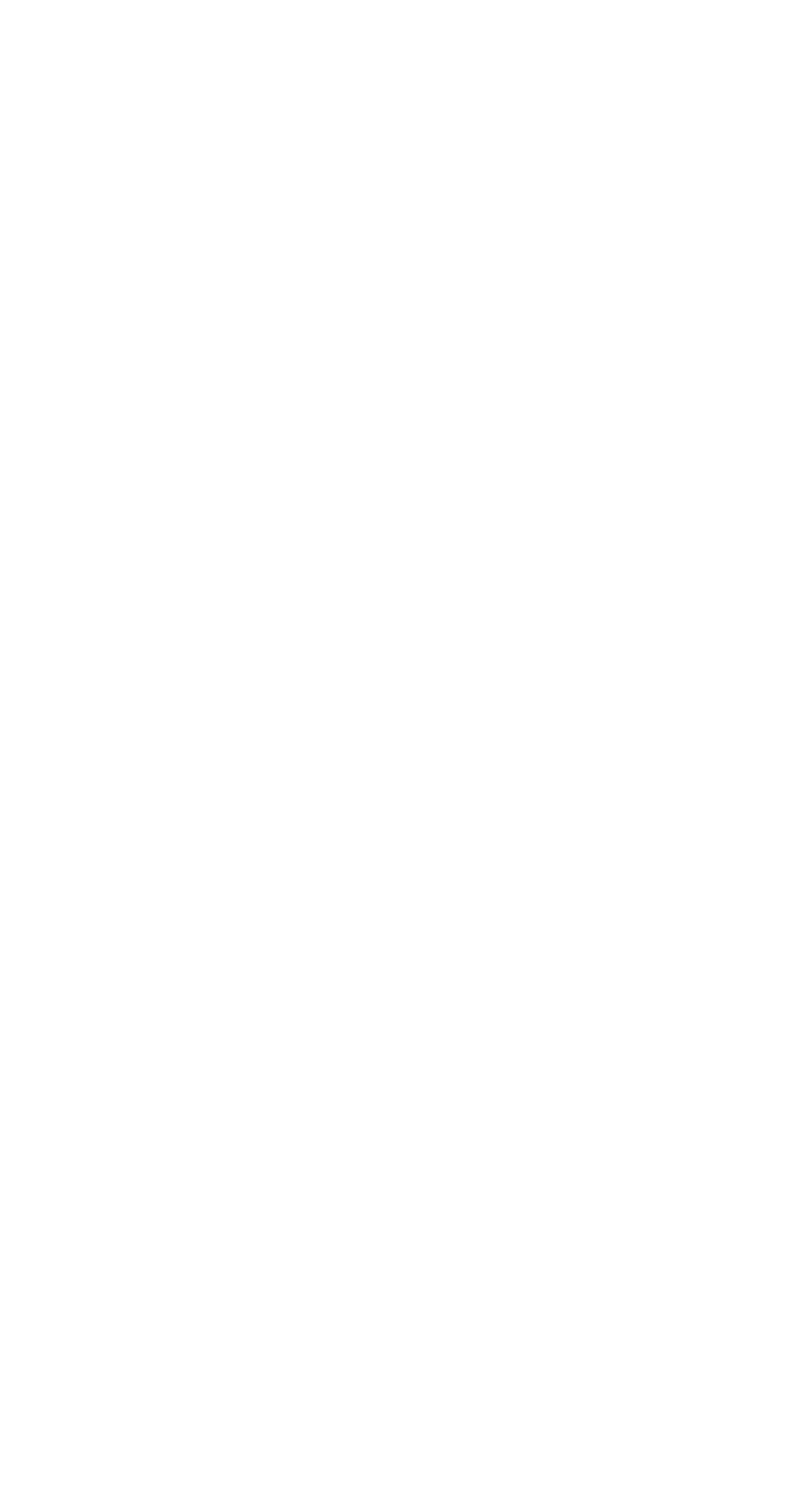
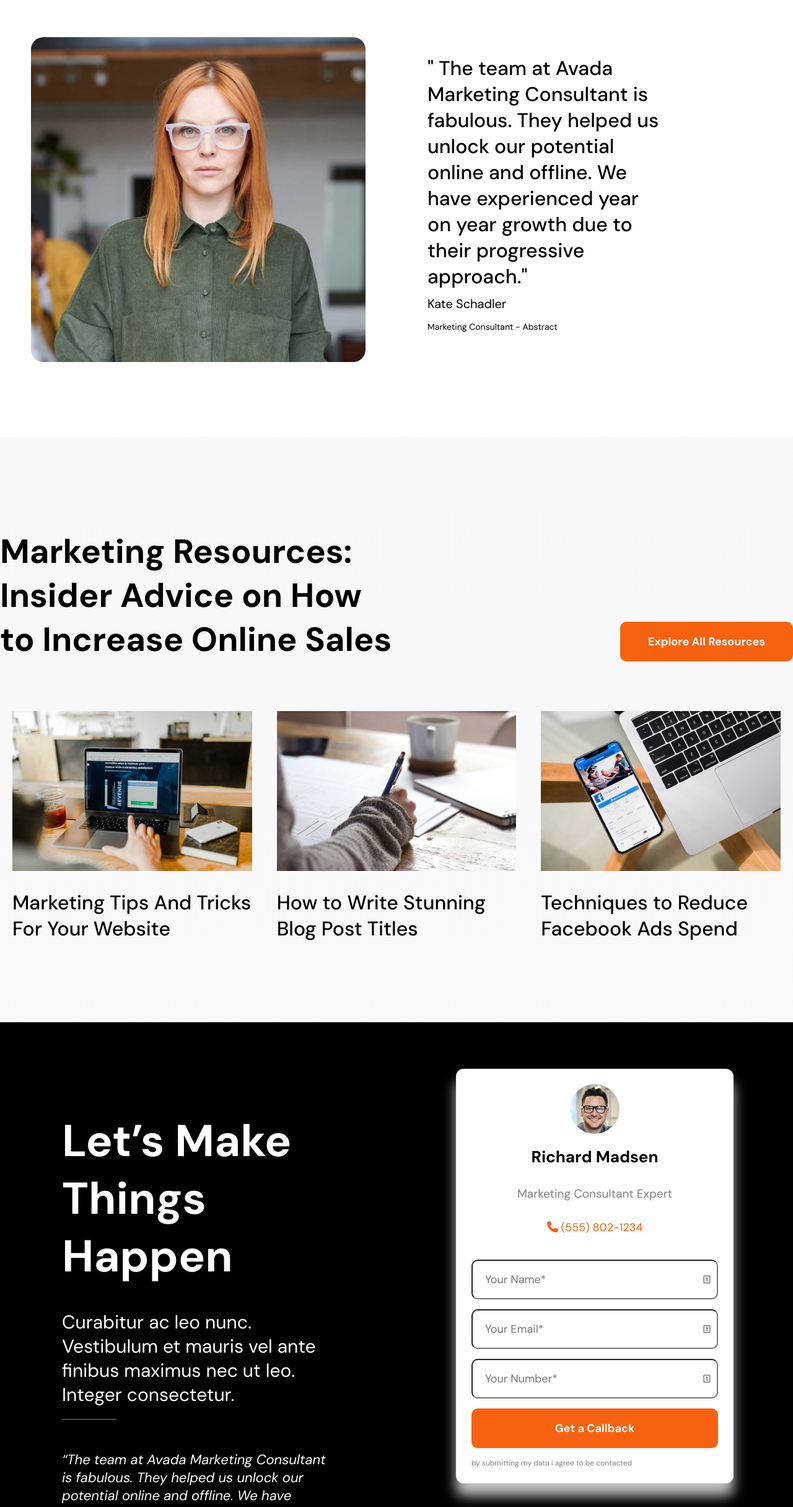
Before and after one commit to Smurrowz/proj-html-vuejs, a Vue app: page / in a window 1280 px wide. Shown: the part 7543-9974 px from the top of the page at 62% size. Before the commit the page ends 9483 px from the top, so only its background shows below. Built offline with nearby package versions, Linux system fonts and the light colour scheme.

Commit message:
main done

```diff
--- a/src/assets/style/index.scss
+++ b/src/assets/style/index.scss
@@ -20,7 +20,9 @@ a{
 img{
   max-width: 100%;
 }
-
+h2{
+  font-size: 54px;
+}
 .mybutton-regular{
   padding: 20px 45px;
   border-radius: 10px;
--- a/src/components/BottomSectionsComponent.vue
+++ b/src/components/BottomSectionsComponent.vue
@@ -81,25 +81,103 @@
           <span>Smart Start Award 2017</span>
         </li>
         <li>
-          <img  id="logo4" src="../assets/img/award-d.png" alt="logo award 1">
+          <img id="logo4" src="../assets/img/award-d.png" alt="logo award 1">
           <span>Winner Seo Master MAGT</span><br>
           <span>Smart Start Award 2017</span>
         </li>
       </ul>
     </div>
+    <div class="bg-white">
+      <div class="container wrap">
+        <div class="col">
+          <img src="../assets/img/large-testimonial-1200x1166.jpg" alt="immagine testimonial">
+        </div>
+        <div class="col">
+          <blockquote>" The team at Avada Marketing Consultant is fabulous. They helped us unlock our potential online
+            and offline. We have experienced year on year growth due to their progressive approach."</blockquote>
+          <address class="author">Kate Schadler</address>
+          <address class="author-role">Marketing Consultant - Abstract</address>
+        </div>
+      </div>
+    </div>
+    <section>
+      <div class="container marketing">
+        <div class="wrapper">
+          <div class="col jcsb">
+            <div class="col-50">
+              <h2>Marketing Resources: Insider Advice on How to Increase Online Sales</h2>
+
+            </div>
+            <div class="col-50-2">
+              <button class="mybutton-regular orange">Explore All Resources</button>
+
+            </div>
+          </div>
+          <div class="col">
+            <div class="col33">
+              <div class="img-content">
+                <img src="../assets/img/blog-posts-6-1200x800.jpg" alt="immagine blog 1">
+                <div class="overlay"></div>
+              </div>
+              <p>Marketing Tips And Tricks For Your Website</p>
+
+            </div>
+            <div class="col33">
+              <div class="img-content">
+                <img src="../assets/img/blog-posts-5-1200x800.jpg" alt="immagine blog 2">
+                <div class="overlay"></div>
+              </div>
+              <p>How to Write Stunning Blog Post Titles</p>
+
+            </div>
+            <div class="col33">
+              <div class="img-content">
+                <img src="../assets/img/blog-posts-4-1200x800.jpg" alt="immagine blog 3">
+                <div class="overlay"></div>
+              </div>
+              <p>Techniques to Reduce Facebook Ads Spend</p>
+
+            </div>
+          </div>
+        </div>
+      </div>
+    </section>
+    <section class="bg-black">
+      <div class="container">
+        <div class="wrapper">
+          <div class="col-left">
+            <div>
+              <h1>Let’s Make Things Happen</h1>
+              <p>Curabitur ac leo nunc. Vestibulum et mauris vel ante finibus maximus nec ut leo. Integer consectetur.</p>
+
+            </div>
+            <blockquote>
+              “The team at Avada Marketing Consultant is fabulous. They helped us unlock our potential online and offline. We have experienced year on year growth due to their progressive approach.”
+            </blockquote>
+            <address class="author">George Anderson</address>
+            <address class="author-role">DigitalBox Ceo</address>
+          </div>
+          <div class="col">
+            <CardComponent/>
+          </div>
+        </div>
+      </div>
+    </section>
   </div>
 </template>
 <script>
+import CardComponent from './CardComponent.vue';
 export default {
-  name: 'BottomSectionsComponent'
+    name: "BottomSectionsComponent",
+    components: { CardComponent }
 }
 </script>
 <style scoped lang="scss">
 @import '../assets/style/index.scss';
 
 .bg-light {
-  background: rgb(244,244,246);
-  background: linear-gradient(0deg, rgba(250,250,251,1) 0%, rgba(244,244,246,1) 100%);
+  background: rgb(244, 244, 246);
+  background: linear-gradient(0deg, rgba(250, 250, 251, 1) 0%, rgba(244, 244, 246, 1) 100%);
   padding-top: 130px;
 }
 
@@ -133,24 +211,30 @@ export default {
 
   & .col-right {
     width: 50%;
+
     & img {
       border-radius: 12px;
     }
-    & ul{
+
+    & ul {
       padding: 70px 100px;
     }
-    & li:not(li:last-child){
+
+    & li:not(li:last-child) {
       margin-bottom: 100px;
     }
+
     & li {
       display: flex;
       gap: 30px;
       align-items: center;
-      & .li-text{
+
+      & .li-text {
         display: flex;
         flex-direction: column;
         gap: 10px;
-        & h4{
+
+        & h4 {
           font-size: 24px;
         }
       }
@@ -170,26 +254,32 @@ export default {
     }
   }
 }
-.awards{
+
+.awards {
   text-align: center;
   padding-bottom: 120px;
-  & h3{
+
+  & h3 {
     font-size: 30px;
     margin-bottom: 70px;
 
   }
-  & ul{
+
+  & ul {
     display: flex;
     justify-content: space-between;
     padding: 0 40px;
-    & li{
+
+    & li {
       display: flex;
       flex-direction: column;
       align-items: center;
-      & span{
+
+      & span {
         font-size: 20px;
       }
-      & img{
+
+      & img {
         height: 100px;
 
 
@@ -197,14 +287,157 @@ export default {
     }
   }
 }
-#logo3{
+
+#logo3 {
   filter: saturate(5.5);
-    opacity: 0.7
+  opacity: 0.7
 }
-#logo1{
+
+#logo1 {
   filter: invert(1);
 }
-#logo4{
+
+#logo4 {
   filter: hue-rotate(212deg);
 }
+
+.bg-white {
+  background-color: white;
+
+  & .wrap {
+    display: flex;
+    align-items: center;
+    padding: 70px 0;
+
+    & .col {
+      display: flex;
+      flex-direction: column;
+      padding: 50px;
+      width: 50%;
+
+      & img {
+        border-radius: 20px;
+      }
+
+      & blockquote {
+        font-size: 32px;
+        font-weight: 500;
+        max-width: 70%;
+        margin-bottom: 10px;
+      }
+
+      & .author {
+        font-size: 20px;
+        font-style: normal;
+        margin-bottom: 15px;
+      }
+
+      & .author-role {
+        font-style: normal;
+        font-size: 14px;
+        margin-bottom: 20px;
+      }
+    }
+  }
+}
+
+.marketing{
+  padding: 150px 0 50px;
+  & .wrapper{
+    display: flex;
+    flex-wrap: wrap;
+    & .jcsb{
+      display: flex;
+      justify-content: space-between;
+      .col-50{
+        width: 50%;
+      }
+      .col-50-2{
+        align-items: flex-end;
+        display: flex;
+      }
+    }
+    & .col{
+      flex-basis: 100%;
+      display: flex;
+      & .col33 {
+      flex-basis: 0;
+      flex-grow: 1;
+      margin: 80px 20px 80px 20px;
+      & p{
+        font-size: 32px;
+        font-weight: 500;
+        padding-top: 25px;
+      }
+
+      & .img-content {
+        position: relative;
+        &:hover{
+          .overlay{
+            opacity: 0.7;
+          }
+        }
+        & .overlay {
+          position: absolute;
+          top: 0;
+          left: 0;
+          height: 100%;
+          width: 100%;
+          cursor: pointer;
+          background: linear-gradient(180deg, rgb(255, 255, 255, 0) 0%, rgba(247,98,16,1) 100%);
+          opacity: 0;
+          transition: all .3s ease;
+
+        }
+      }
+
+    }
+    }
+  }
+}
+.bg-black{
+  background-color: black;
+  padding: 75px 0;
+  & .col{
+    width: 50%;
+  }
+  & .col-left{
+    color: white;
+    width: 50%;
+
+    & h1{
+      font-size: 72px;
+    }
+    & p{
+      font-size: 30px;
+
+    }
+    & p:after{
+      display: block;
+      content: '';
+      width: 20%;
+      height: 1px;
+      background-color: grey;
+      margin-top: 20px;
+    }
+    & blockquote{
+      font-size: 22px;
+      font-style: italic;
+      margin-top: 10px;
+      margin-bottom:20px ;
+    }
+    & .author {
+        font-size: 20px;
+        font-style: normal;
+        margin-bottom: 15px;
+      }
+
+      & .author-role {
+        font-style: normal;
+        font-size: 14px;
+        margin-bottom: 20px;
+      }
+  }
+
+}
 </style>
--- a/src/components/SectionComponent.vue
+++ b/src/components/SectionComponent.vue
@@ -336,10 +336,6 @@ section {
     }
   }
 
-  & h2 {
-    font-size: 54px;
-
-  }
 
   & p {
     font-size: 32px;
```
